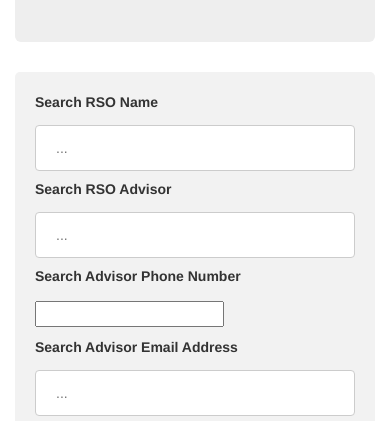
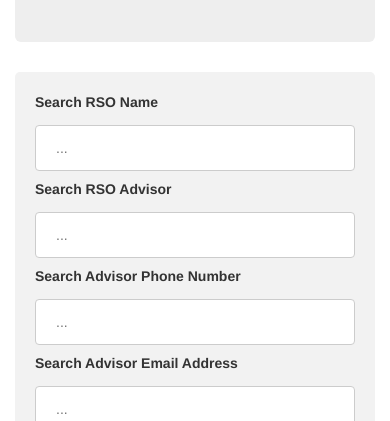
Before and after one commit to mwsu-csmp/SGA, a website: page public/searchrso.html in a window 390 px wide. Shown: the part 420-841 px from the top of the page. Drawn offline with nearby package versions, Linux system fonts and the light colour scheme.

Commit message:
changed phone number input to text

```diff
--- a/public/searchrso.html
+++ b/public/searchrso.html
@@ -173,7 +173,7 @@
                   <label for="rsoadvis">Search RSO Advisor</label>
                   <input type="text" id="rsoadvis" name="rsoadvisor" placeholder="...">
                   <p><label for="advphnum">Search Advisor Phone Number</label>
-                  <p><input type="tel" id="advphnum" name="advisorphonenum" pattern="[0-9]{3}-[0-9]{3}-[0-9]{4}" required></p></p>
+                  <input type="text" id="advphnum" name="advphnumber" placeholder="...">
                   <label for="advemailadd">Search Advisor Email Address</label>
                   <input type="text" id="advemailadd" name="advisoremailaddress" placeholder="...">
                   <label for="active">Search Active Status</label>
```
